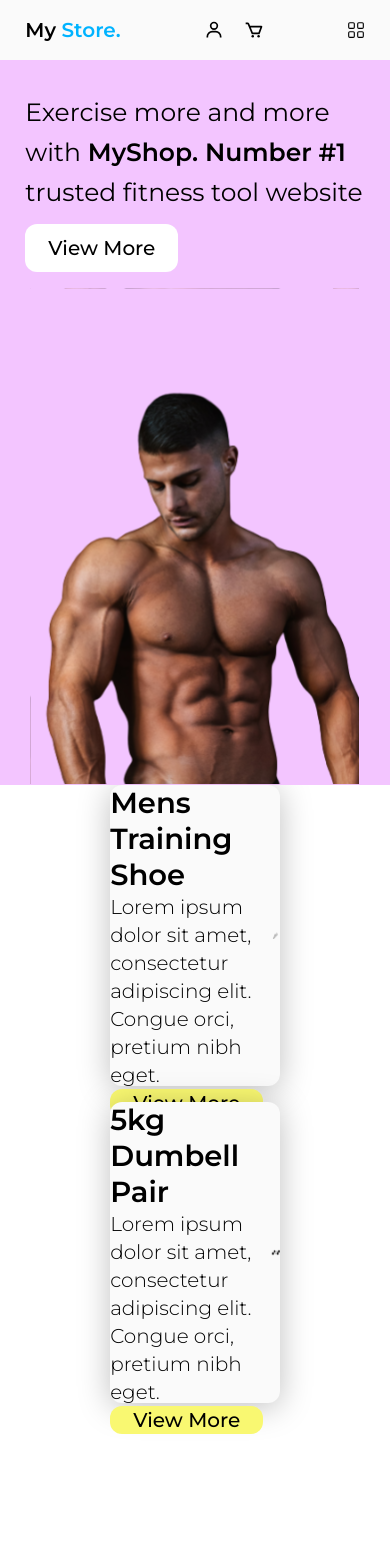
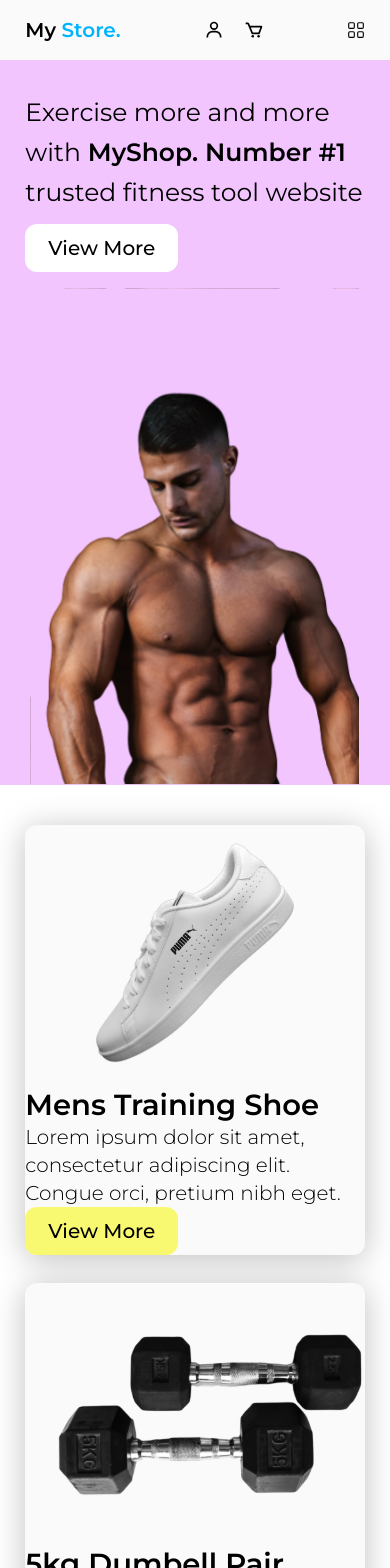
Before and after one commit to gift56/fitness_shop, a React (Vite) app: page / in a window 390 px wide. Shown: the top 1568 px of the page. Before the commit the page ends 1467 px from the top, so only its background shows below. Built offline with nearby package versions, Linux system fonts and the light colour scheme.

Commit message:
styling cards

```diff
--- a/src/components/ToolsCards.jsx
+++ b/src/components/ToolsCards.jsx
@@ -20,12 +20,12 @@
   ];
   return (
     <section className="bg-white">
-      <div className="container pb-[4rem]">
-        <div className="flex flex-col lg:flex-row items-center justify-between gap-4 w-full">
+      <div className="container lg:py-16 py-10">
+        <div className="flex flex-col lg:flex-row items-center justify-between lg:gap-4 gap-7 w-full">
           {cardsData.map(({ img, title, details }, i) => (
             <div
               key={i}
-              className="w-[50%] bg-[#FAFAFA] shadow-large h-[301px] rounded-xl flex items-center justify-between gap-2"
+              className="lg:w-[50%] w-full bg-[#FAFAFA] shadow-large lg:h-[301px] rounded-xl flex flex-col-reverse lg:flex-row items-center justify-between gap-2"
             >
               <div className="flex flex-col justify-between items-start h-full">
                 <h2 className="text-black font-semibold text-[29px] leading-9">
@@ -39,8 +39,8 @@
                   btnClass="min-w-[153px] bg-[#F9F871]"
                 />
               </div>
-              <div>
-                <img src={img} alt={title} />
+              <div className="w-full h-full lg:w-fit lg:h-fit">
+                <img src={img} alt={title} className="w-full h-full" />
               </div>
             </div>
           ))}
```
